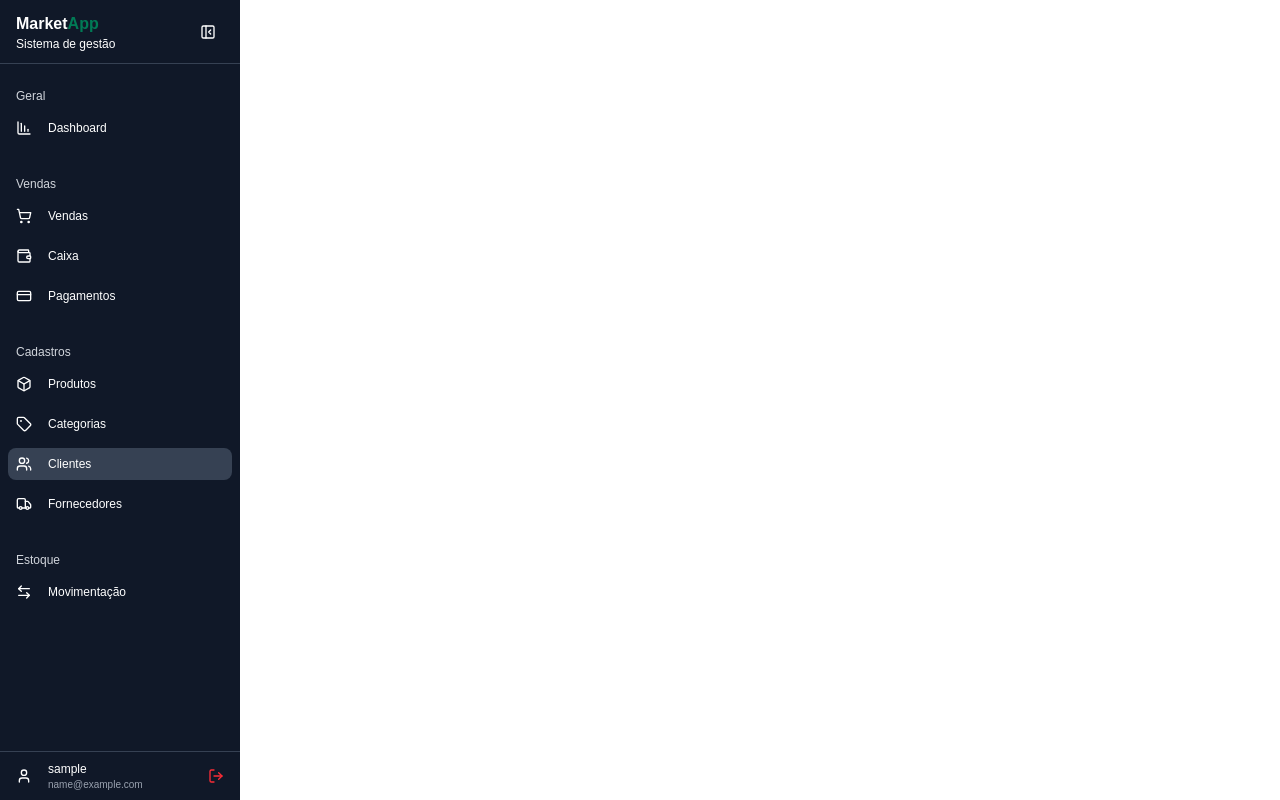
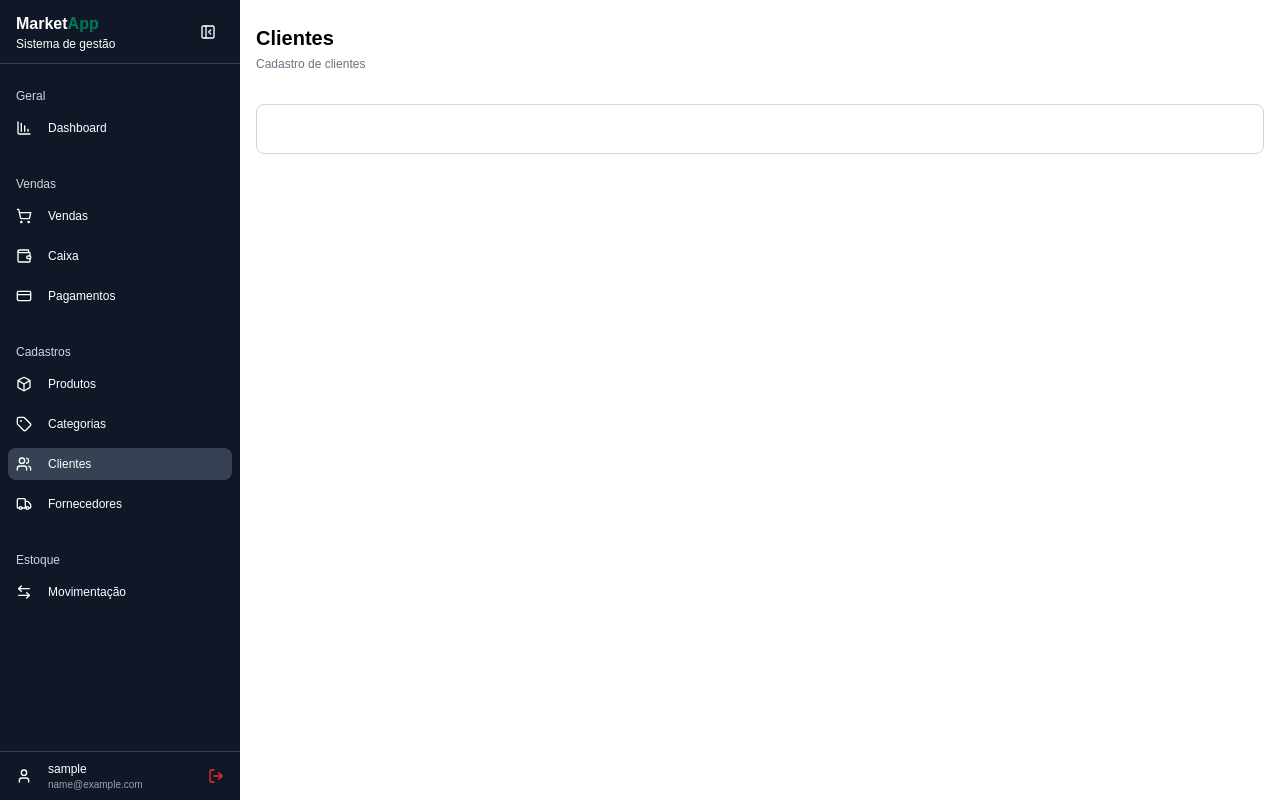
Before and after one commit to IsaacBodenmuller/MarketApp, a React (Vite) app: page /home/customers in a window 1280 px wide. Built offline with nearby package versions, Linux system fonts and the light colour scheme; sample sign-in values are in the browser's storage.

Commit message:
feat: Added new add customer permission and new components.

```diff
--- a/src/auth/permissions.js
+++ b/src/auth/permissions.js
@@ -3,9 +3,15 @@ export const PERMISSIONS = {
   DELETE_USER: "DELETE_USER",
   VIEW_USERS: "VIEW_USERS",
   UPDATE_USERS: "UPDATE_USERS",
+
   VIEW_DASHBOARD: "VIEW_DASHBOARD",
+
   VIEW_ACCOUNT: "VIEW_ACCOUNT",
+
   VIEW_PROFILES: "VIEW_PROFILES",
+  CREATE_PROFILE: "CREATE_PROFILE",
+
+  ADD_CUSTOMER: "ADD_CUSTOMER",
 };
 
 export const MODULES = {
@@ -15,13 +21,15 @@ export const MODULES = {
     PERMISSIONS.UPDATE_USERS,
     PERMISSIONS.VIEW_USERS,
   ],
-  PROFILES: [PERMISSIONS.VIEW_PROFILES],
+  PROFILES: [PERMISSIONS.VIEW_PROFILES, PERMISSIONS.CREATE_PROFILE],
+  CUSTOMERS: [PERMISSIONS.ADD_CUSTOMER],
 };
 
 export const ROLE_PERMISSION = {
   ADM: [
     ...MODULES.USERS,
     ...MODULES.PROFILES,
+    ...MODULES.CUSTOMERS,
     PERMISSIONS.VIEW_DASHBOARD,
     PERMISSIONS.VIEW_ACCOUNT,
   ],
--- a/src/components/Button.jsx
+++ b/src/components/Button.jsx
@@ -1,5 +1,5 @@
 const COLORS = {
-  green: "bg-emerald-700 hover:bg-emerald-800",
+  emerald: "bg-emerald-700 hover:bg-emerald-800",
 };
 
 export default function Button({ color, textColor, children, onClick }) {
--- /dev/null
+++ b/src/components/ButtonIcon.jsx
@@ -0,0 +1,26 @@
+const COLORS = {
+  emerald: "bg-emerald-700 hover:bg-emerald-800",
+  green: "bg-green-700 hover:bg-green-800",
+};
+
+export default function ButtonIcon({
+  color,
+  textColor,
+  icon: Icon,
+  children,
+  onClick,
+}) {
+  return (
+    <div
+      className={`${COLORS[color]} min-w-35 flex items-center h-10 rounded-md p-2`}
+    >
+      {Icon && <Icon className={`size-4 ${textColor}`} />}
+      <button
+        className={`${textColor} w-full h-full text-sm cursor-pointer`}
+        onClick={onClick}
+      >
+        {children}
+      </button>
+    </div>
+  );
+}
--- a/src/screens/Customers.jsx
+++ b/src/screens/Customers.jsx
@@ -1,7 +1,35 @@
+import { Plus } from "lucide-react";
+import BigText from "../components/BigText";
+import Card from "../components/Card";
+import Can from "../components/Can";
+import { PERMISSIONS } from "../auth/permissions";
+import ButtonIcon from "../components/ButtonIcon";
+
 export default function Customers() {
   return (
-    <div>
-      <div></div>
+    <div className="flex flex-col py-6 px-4 gap-8 w-full">
+      <div className="flex justify-between">
+        <div className="flex flex-col gap-1">
+          <BigText>Clientes</BigText>
+          <span className="text-xs font-extralight text-gray-500">
+            Cadastro de clientes
+          </span>
+        </div>
+        <Can permission={PERMISSIONS.ADD_CUSTOMER}>
+          <ButtonIcon
+            color="green"
+            icon={Plus}
+            textColor="text-white"
+            children="Novo Cliente"
+          />
+        </Can>
+      </div>
+
+      {/* vai ter pesquisa do nome ou cpf */}
+
+      <div className="flex gap-8">
+        <Card squareSize="w-[100%]"></Card>
+      </div>
     </div>
   );
 }
--- a/src/screens/Login.jsx
+++ b/src/screens/Login.jsx
@@ -87,7 +87,7 @@ export default function Login() {
             Lembrar de mim
           </Checkbox>
         </div>
-        <Button color="green" textColor="text-white" onClick={handleLogin}>
+        <Button color="emerald" textColor="text-white" onClick={handleLogin}>
           Entrar
         </Button>
         {error && (
--- a/src/screens/Profiles.jsx
+++ b/src/screens/Profiles.jsx
@@ -1,10 +1,12 @@
 import Card from "../components/Card";
+import Can from "../components/Can";
 import { Plus } from "lucide-react";
 import BigText from "../components/BigText";
 import { useState } from "react";
 import Profile from "../modals/Profile";
 import ProfilesTable from "../components/ProfilesTable";
 import Toast from "../modals/Toast";
+import { PERMISSIONS } from "../auth/permissions";
 
 export default function Profiles() {
   const [reloadProfiles, setReloadProfiles] = useState(0);
@@ -26,6 +28,7 @@ export default function Profiles() {
                 Cadastre e visualize os perfis dos operadores do sistema
               </span>
             </div>
+            <Can permission={PERMISSIONS.CREATE_PROFILE}>
               <div
                 className="h-10 flex items-center gap-4 px-4 rounded-lg bg-green-700 cursor-pointer"
                 onClick={() => setAddingProfile(true)}
@@ -35,6 +38,7 @@ export default function Profiles() {
                   Novo Perfil
                 </span>
               </div>
+            </Can>
             {addingProfile && (
               <Profile
                 onClose={() => setAddingProfile(false)}
```
Lines whose indentation alone changed are shown as unchanged.
